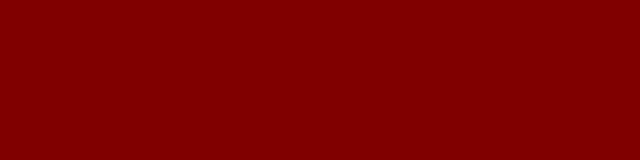
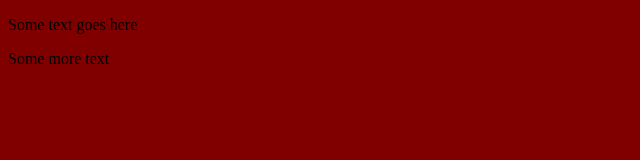
Before and after one commit to akolesovich/barbershop, a plain HTML site: page index.html in a window 1280 px wide. Shown: the whole page, without its empty margins (0-640 px from the left). Drawn offline with Linux system fonts and the light colour scheme.

Commit message:
Second commit

```diff
--- a/index.html
+++ b/index.html
@@ -6,6 +6,7 @@
 	<link rel=stylesheet href="css/style.css">
 </head>
 <body>
-
+	<p>Some text goes here</p>
+	<p>Some more text</p>
 </body>
 </html>
```
